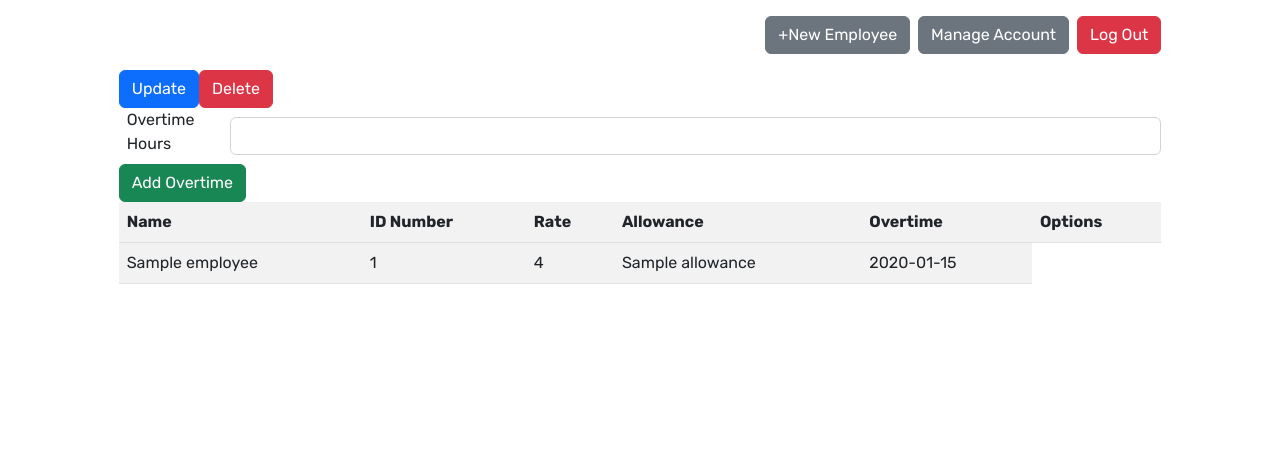
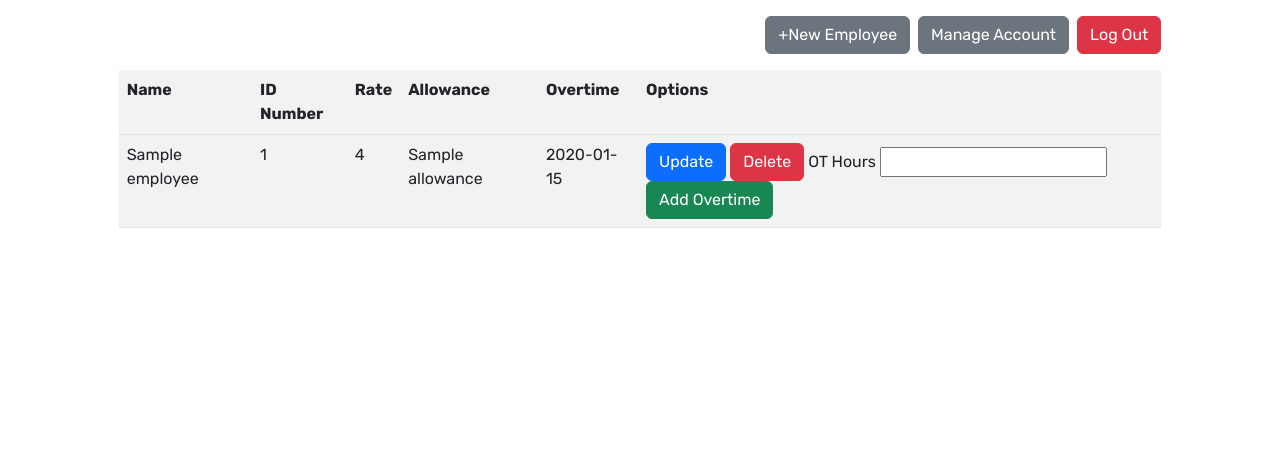
Before and after one commit to kingJMBwAura/FinalProject-AbesamisAngLuna, a Django app: template Lazapee/payroll_app/templates/payroll_app/homepage.html in a window 1280 px wide. Shown: the part 62-530 px from the top of the page. Run offline with Django 5.2, Linux system fonts and the light colour scheme; the template is opened without the code that fills it: most values are stand-ins (such as "Sample title", 1, 10 or a date in 2020); some libraries are stand-ins or nearby versions.

Commit message:
latest stable

```diff
--- a/Lazapee/payroll_app/templates/payroll_app/homepage.html
+++ b/Lazapee/payroll_app/templates/payroll_app/homepage.html
@@ -21,23 +21,22 @@
                 </tr>
             </thead>
             <tbody>
-                {% for e in Employees %} <!-- Loop through the employees -->
+                {% for e in employee %} <!-- Loop through the employees -->
                 <tr>
                     <td> {{ e.name }} </td>
                     <td> {{ e.id_number }} </td>
                     <td> {{ e.rate }} </td>
                     <td> {{ e.allowance }} </td>
                     <td> {{ e.overtime_pay }} </td>
-
+                    <td>
                         <a href="{% url 'update_employee' %}" class="btn btn-primary">Update</a>
-                        <a href="" class="btn btn-danger">Delete</a> <!-- Update/add method to delete from database-->
-                        <div class="d-flex align-items-center">
-                            <div class="me-2"></div>
-                                <label for="quant-{{ e.id }}" class="form-label">Overtime Hours</label>
-                                <input type="number" min="0" class="form-control" id="quant-{{ e.id }}" name="quant" required> <!-- update overtime + add overtime buttons -->
-                            </div>
-                            <a href="{% url 'view_employee' %}" class="btn btn-success">Add Overtime</a>
-                        </div>
+                        <a href="{% url 'delete_employee' pk=e.pk %}" class="btn btn-danger">Delete</a>
+                        <form action="{% url 'add_overtime' pk=e.pk %}" method="post" class="d-inline">
+                            {% csrf_token %}
+                            <label for="quant-{{ e.id }}">OT Hours</label>
+                            <input type="number" min="0" name="quant" id="quant-{{ e.id }}" required>
+                            <button type="submit" class="btn btn-success">Add Overtime</button>
+                        </form>
                     </td>
                 </tr>
                 {% endfor %}
```
Also changed, not shown: Lazapee/db.sqlite3, 1 other file.
